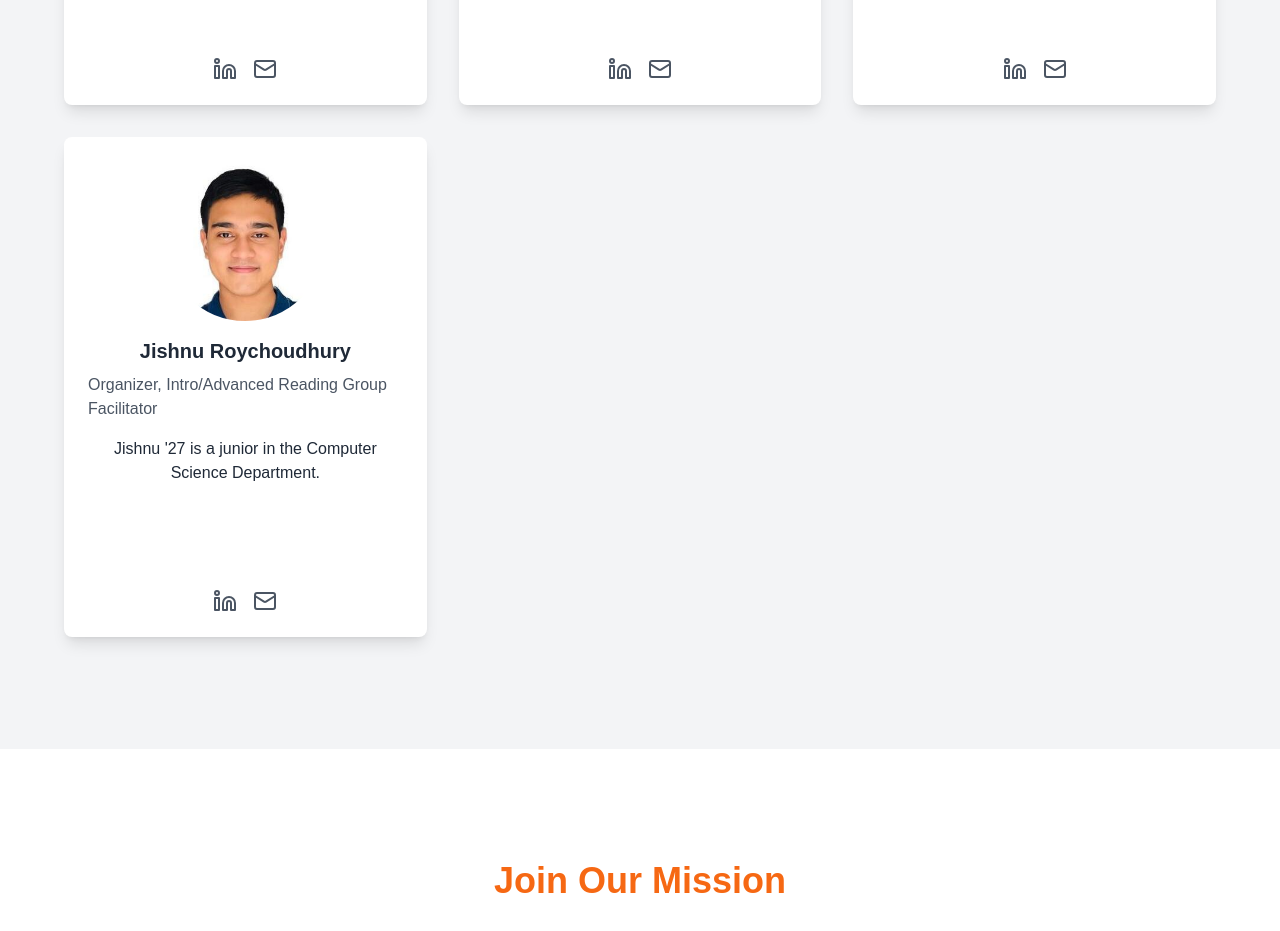
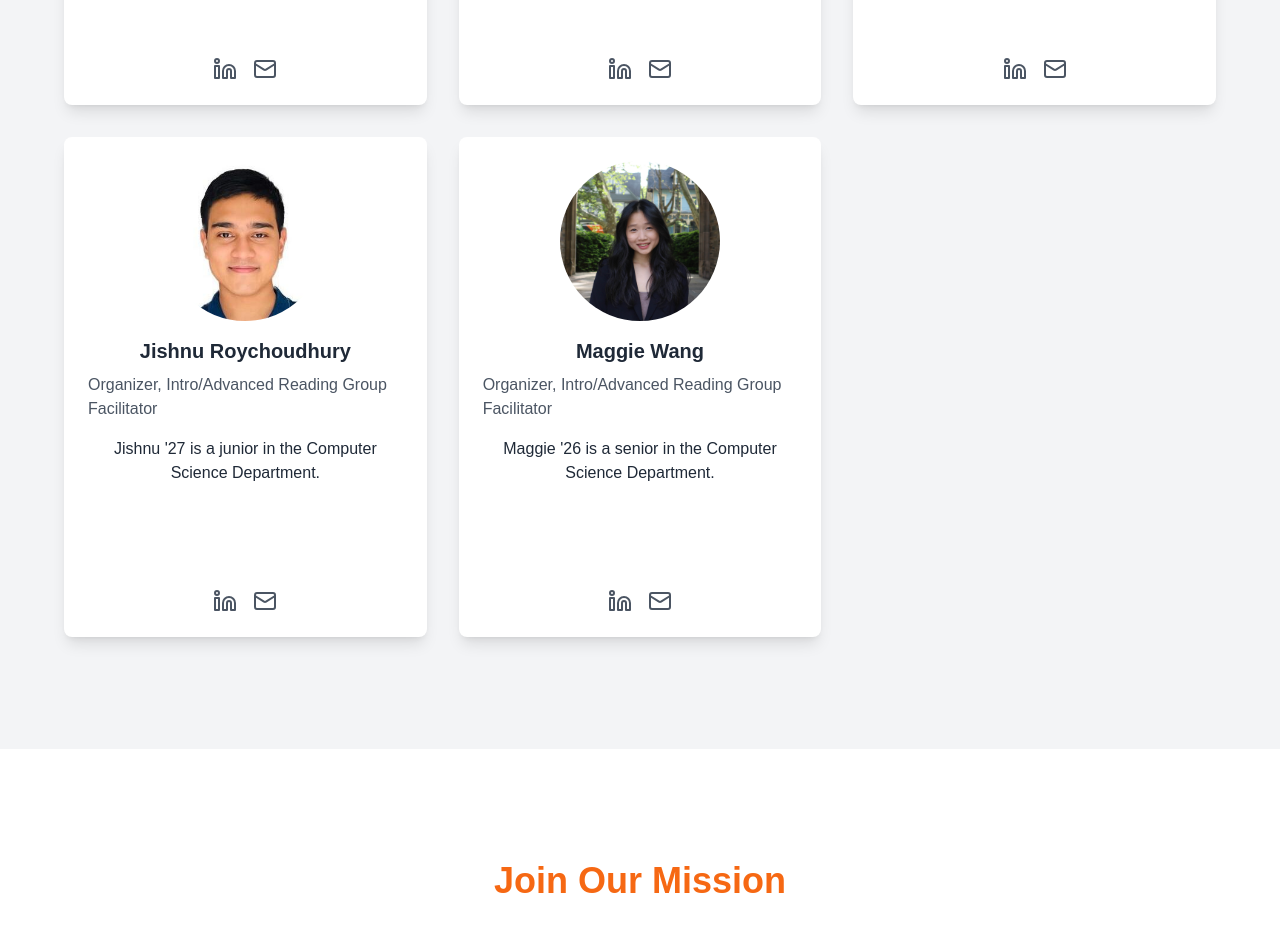
Before and after one commit to princetonaialignment/website, a Next.js app: page /about in a window 1280 px wide. Shown: the part 1580-2511 px from the top of the page. Built offline with nearby package versions, Linux system fonts and the light colour scheme; a web font is replaced by a local one.

Commit message:
added new officer

```diff
--- a/app/about/page.tsx
+++ b/app/about/page.tsx
@@ -62,6 +62,14 @@ const About: FC = () => {
       linkedin: "https://www.linkedin.com/in/jishnu-roychoudhury/",
       email: "jishnu.roy@princeton.edu",
     },
+    {
+      name: "Maggie Wang",
+      role: "Organizer, Intro/Advanced Reading Group Facilitator",
+      bio: `Maggie '26 is a senior in the Computer Science Department.`,
+      imageUrl: "/officers/maggie.jpg",
+      linkedin: "https://www.linkedin.com/in/maggiewang0785/",
+      email: "mw0785@princeton.edu",
+    },
   ];
 
   return (
```
Also changed, not shown: public/officers/maggie.jpg (added).
